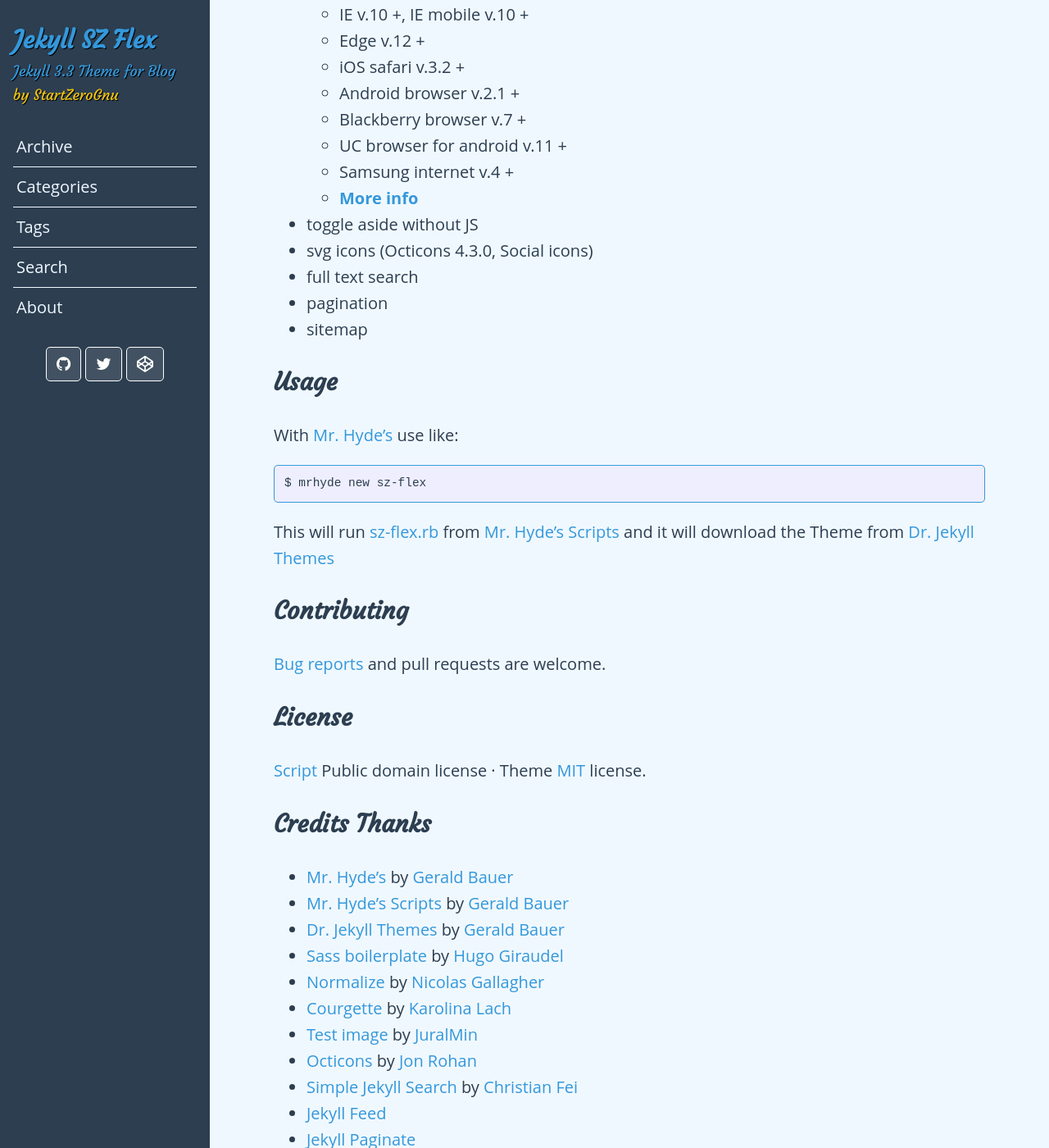
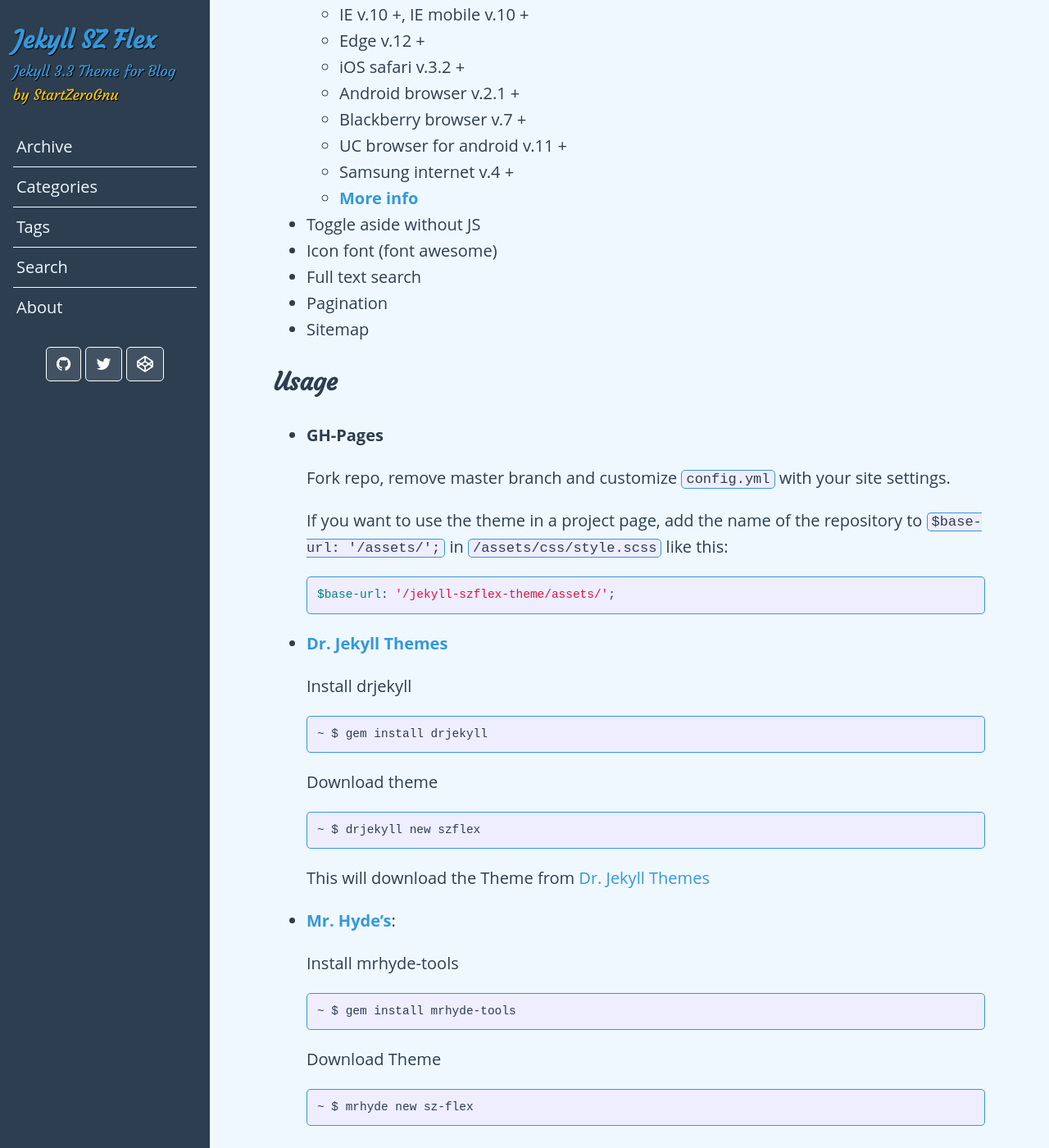
Before and after one commit to StartZeroGnu/jekyll-szflex-theme, a Jekyll site: the page built from blog/about.md, in a window 1280 px wide and 1400 px high, scrolled down 495 px. Shown: the whole window at 82% size. Built offline with Jekyll 4.4.1, drawn with Linux system fonts in a browser that asks for light colours; some of the changed text lies outside the part shown.

Commit message:
Update content

````diff
--- a/blog/about.md
+++ b/blog/about.md
@@ -4,14 +4,14 @@
 permalink: /blog/about/
 ---
 
-Jekyll 3.3 Theme for Blog
+Jekyll 3.3 Theme for Blog · [**Live preview on gh-pages**](https://startzerognu.github.io/jekyll-szflex-theme/)
 
 ## Features
 
-* 2 columns
-* sass boilerplate 1-7
-* normalize v.5.0.0
-* flexbox layout (mobile first)
+* 2 Columns
+* Sass Boilerplate 1-7
+* Normalize v.5.0.0
+* Flexbox Layout (mobile first)
   * Chrome v.4 +, Chrome for android (all)
   * Firefox v.2 +, Firefox for android (all)
   * Opera v.12.1 +, Opera mobile v.12.1 +, Opera Mini (all)
@@ -24,22 +24,56 @@
   * UC browser for android v.11 +
   * Samsung internet v.4 +
   * [**More info**][caniuse]
-* toggle aside without JS
-* svg icons (Octicons 4.3.0, Social icons)
-* full text search
-* pagination
-* sitemap
+* Toggle aside without JS
+* Icon font (font awesome)
+* Full text search
+* Pagination
+* Sitemap
 
 ## Usage
 
-With [Mr. Hyde's][hyde] use like:
+* **GH-Pages**
 
-```
-$ mrhyde new sz-flex
-```
+  Fork repo, remove master branch and customize `config.yml` with your site settings.
 
-This will run [sz-flex.rb][script] from [Mr. Hyde's Scripts][hydescripts] and
-it will download the Theme from [Dr. Jekyll Themes][drjekyllthemes]
+  If you want to use the theme in a project page, add the name of the repository to
+  `$base-url: '/assets/';` in `/assets/css/style.scss` like this:
+
+  ```scss
+  $base-url: '/jekyll-szflex-theme/assets/';
+  ```
+
+* **[Dr. Jekyll Themes][drjekyllthemes]**
+
+  Install drjekyll
+
+  ```
+  ~ $ gem install drjekyll
+  ```
+  Download theme
+
+  ```
+  ~ $ drjekyll new szflex
+  ```
+
+  This will download the Theme from [Dr. Jekyll Themes][drjekyllthemes]
+
+* **[Mr. Hyde's][hyde]**:
+
+  Install mrhyde-tools
+
+  ```
+  ~ $ gem install mrhyde-tools
+  ```
+
+  Download Theme
+
+  ```
+  ~ $ mrhyde new sz-flex
+  ```
+
+  This will run [sz-flex.rb][script] from [Mr. Hyde's Scripts][hydescripts] and
+  it will download the Theme from [Dr. Jekyll Themes][drjekyllthemes]
 
 ## Contributing
 
@@ -49,7 +83,7 @@
 
 [Script][script] Public domain license · Theme [MIT][mit] license.
 
-## Credits Thanks
+## Credits & Thanks
 
 * [Mr. Hyde's][hyde] by [Gerald Bauer][geraldb]
 * [Mr. Hyde's Scripts][hydescripts] by [Gerald Bauer][geraldb]
@@ -57,18 +91,18 @@
 * [Sass boilerplate][sass-boilerplate] by [Hugo Giraudel][hugogiraudel]
 * [Normalize][normalize] by [Nicolas Gallagher][necolas]
 * [Courgette][courgette] by [Karolina Lach][karolinalach]
-* [Test image][image] by [JuralMin][juralmin]
-* [Octicons][octicons] by [Jon Rohan][jonrohan]
+* [Background Image][image] by [JDDesign][jddesign]
+* [Font Awesome][font-awesome] by [Dave Gandy][dave-gandy]
 * [Simple Jekyll Search][search] by [Christian Fei][christian-fei]
-* [Jekyll Feed][feed]
-* [Jekyll Paginate][paginate]
-* [Jekyll Sitemap][sitemap]
+* [Jekyll Feed][feed] by [Ben Balter][ben-balter]
+* [Jekyll Paginate][paginate] by [Parker Moore][parker-moore]
+* [Jekyll Sitemap][sitemap] by [Ben Balter][ben-balter]
 
 [caniuse]: http://caniuse.com/#feat=flexbox
 [hyde]: https://github.com/mrhydescripts
 [hydescripts]: https://github.com/mrhydescripts/scripts
 [script]: https://github.com/mrhydescripts/scripts/blob/master/sz-flex.rb
-[drjekyllthemes]: TODO
+[drjekyllthemes]: https://github.com/drjekyllthemes
 [geraldb]: https://github.com/geraldb
 [sass-boilerplate]: https://github.com/HugoGiraudel/sass-boilerplate
 [hugogiraudel]: https://github.com/HugoGiraudel
@@ -76,14 +110,16 @@
 [necolas]: https://github.com/necolas
 [courgette]: https://fonts.google.com/specimen/Courgette
 [karolinalach]: https://plus.google.com/+KarolinaLach
-[image]: https://pixabay.com/en/carousel-website-page-layout-1684591/
-[juralmin]: https://pixabay.com/en/users/JuralMin-2051452/
+[image]: https://pixabay.com/en/background-polygon-purple-violet-1409025/
+[jddesign]: https://pixabay.com/en/users/JDDesign-2595351/
 [issues]: https://github.com/StartZeroGnu/jekyll-szflex-theme/issues
 [mit]: https://opensource.org/licenses/MIT
 [search]: https://github.com/christian-fei/Simple-Jekyll-Search
 [christian-fei]: https://github.com/christian-fei
-[octicons]: https://github.com/primer/octicons/
-[jonrohan]: https://github.com/jonrohan
+[font-awesome]: http://fontawesome.io/
+[dave-gandy]: https://github.com/davegandy
 [feed]: https://github.com/jekyll/jekyll-feed
 [paginate]: https://github.com/jekyll/jekyll-paginate
 [sitemap]: https://github.com/jekyll/jekyll-sitemap
+[ben-balter]: https://github.com/benbalter
+[parker-moore]: https://github.com/parkr
````
Also changed, not shown: README.md.
